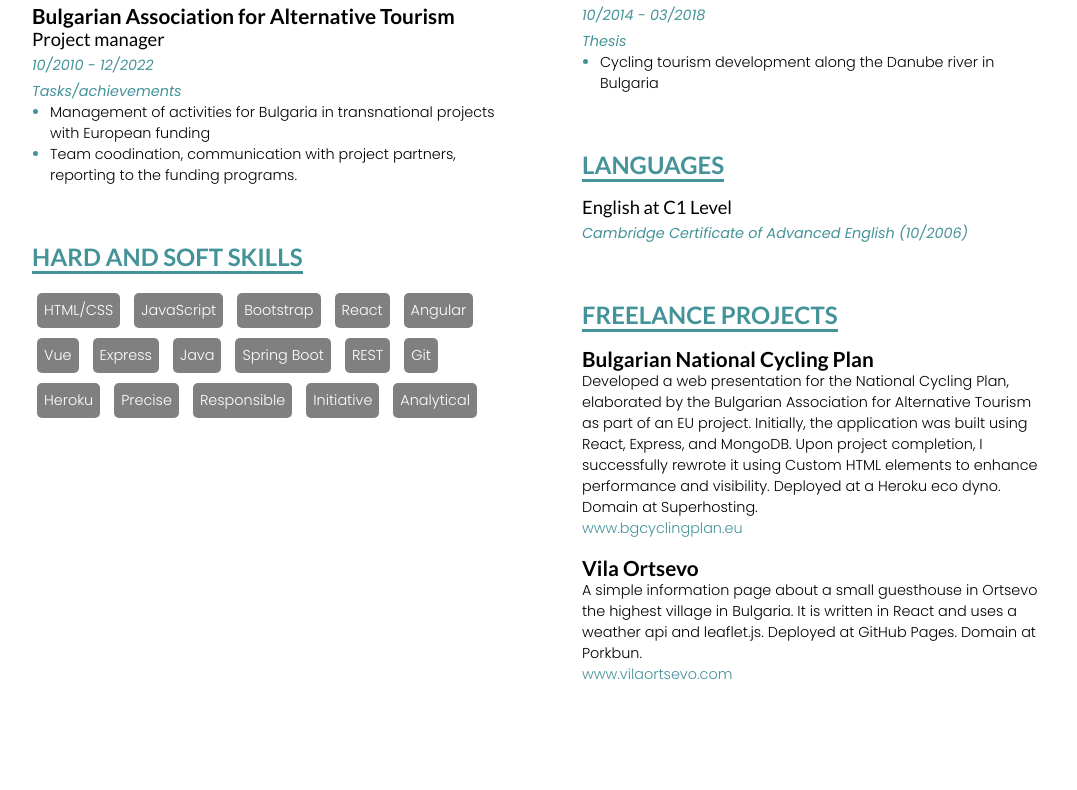
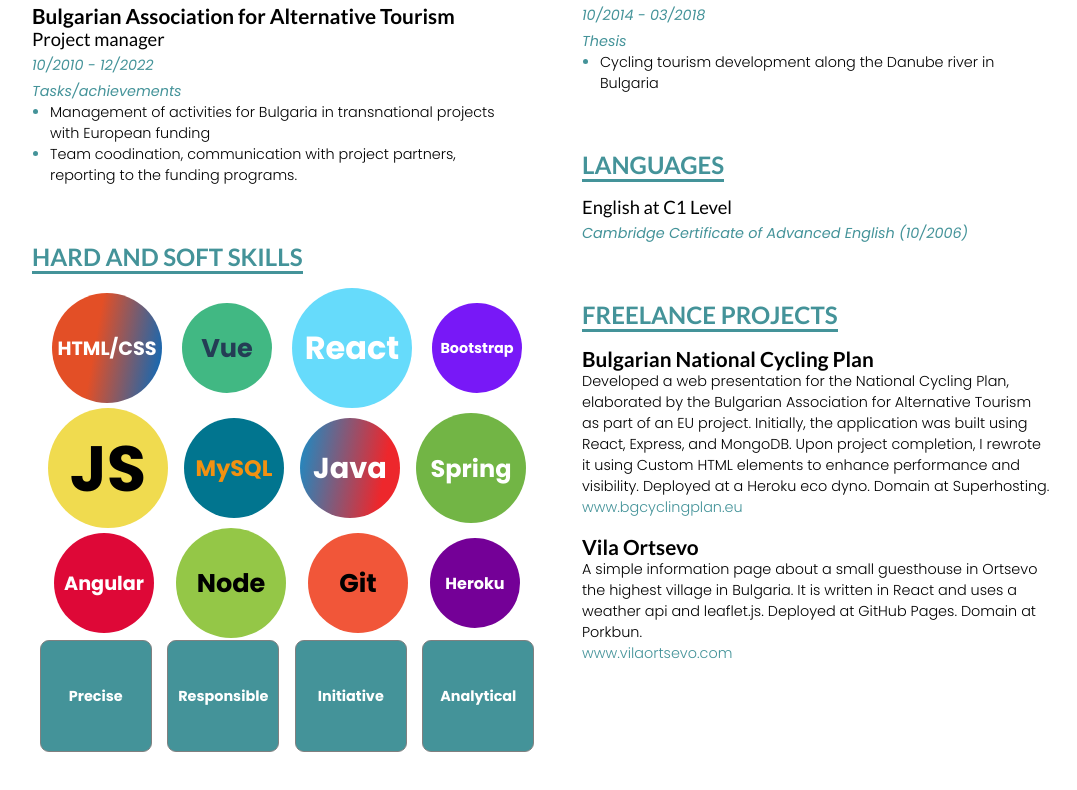
Before and after one commit to KirilKaloyanov/kirilkaloyanov.github.io, a plain HTML site: page index.html in a window 1280 px wide. Shown: the part 741-1531 px from the top of the page, without its empty margins (98-1175 px from the left). Before the commit the page ends 1462 px from the top, so only its background shows below. Drawn offline with nearby package versions, Linux system fonts and the light colour scheme.

Commit message:
skills coloring

```diff
--- a/index.html
+++ b/index.html
@@ -124,27 +124,33 @@
           </article>
         </section>
 
-        <section class="thin-padding">
+        <section class="right-padding">
           <div class="section-title lato-light">
             <span>HARD AND SOFT SKILLS</span>
           </div>
-          <article>
-            <span class="badge poppins-light">HTML/CSS</span>
-            <span class="badge poppins-light">JavaScript</span>
-            <span class="badge poppins-light">Bootstrap</span>
-            <span class="badge poppins-light">React</span>
-            <span class="badge poppins-light">Angular</span>
-            <span class="badge poppins-light">Vue</span>
-            <span class="badge poppins-light">Express</span>
-            <span class="badge poppins-light">Java</span>
-            <span class="badge poppins-light">Spring Boot</span>
-            <span class="badge poppins-light">REST</span>
-            <span class="badge poppins-light">Git</span>
-            <span class="badge poppins-light">Heroku</span>
-            <span class="badge poppins-light">Precise</span>
-            <span class="badge poppins-light">Responsible</span>
-            <span class="badge poppins-light">Initiative</span>
-            <span class="badge poppins-light">Analytical</span>
+          <article class="badge-container">
+            <div class="hard-skills">
+              <span class="badge badge-11 poppins-heavy bg-html">HTML/CSS</span>
+              <span class="badge badge-9 poppins-heavy bg-vue">Vue</span>
+              <span class="badge badge-12 poppins-heavy bg-react">React</span>
+              <span class="badge badge-9 poppins-heavy bg-bs">Bootstrap</span>
+              <span class="badge badge-12 poppins-heavy bg-js">JS</span>
+              <span class="badge badge-10 poppins-heavy bg-sql">MySQL</span>
+              <span class="badge badge-10 poppins-heavy bg-java">Java</span>
+              <span class="badge badge-11 poppins-heavy bg-spring">Spring</span>
+              <span class="badge badge-10 poppins-heavy bg-angular"
+                >Angular</span
+              >
+              <span class="badge badge-11 poppins-heavy bg-node">Node</span>
+              <span class="badge badge-10 poppins-heavy bg-git">Git</span>
+              <span class="badge badge-9 poppins-heavy bg-heroku">Heroku</span>
+            </div>
+            <div class="soft-skills">
+              <span class="badge poppins-heavy">Precise</span>
+              <span class="badge poppins-heavy">Responsible</span>
+              <span class="badge poppins-heavy">Initiative</span>
+              <span class="badge poppins-heavy">Analytical</span>
+            </div>
           </article>
         </section>
       </div>
@@ -212,10 +218,9 @@
               Developed a web presentation for the National Cycling Plan,
               elaborated by the Bulgarian Association for Alternative Tourism as
               part of an EU project. Initially, the application was built using
-              React, Express, and MongoDB. Upon project completion, I
-              successfully rewrote it using Custom HTML elements to enhance
-              performance and visibility. Deployed at a Heroku eco dyno. Domain
-              at Superhosting.
+              React, Express, and MongoDB. Upon project completion, I rewrote it
+              using Custom HTML elements to enhance performance and visibility.
+              Deployed at a Heroku eco dyno. Domain at Superhosting.
             </div>
             <a
               href="http://www.bgcyclingplan.eu"
--- a/style.css
+++ b/style.css
@@ -12,10 +12,32 @@
   font-size: 0.9rem;
 }
 
+.poppins-heavy {
+  font-family: "Poppins", sans-serif;
+  font-weight: 700;
+  font-size: 0.9rem;
+}
+
 :root {
   --cyan-color: #449399;
   --blue-color: #313c4e;
   --navy-blue: #222a33;
+  --html1: #e34f26;
+  --html2: #006bc0;
+  --js: #f0db4f;
+  --react: #66dbfb;
+  --angular: #de0837;
+  --vue1: #41b883;
+  --vue2: #243d55;
+  --node: #94c747;
+  --java-1: #158ec9;
+  --java-2: #ed272c;
+  --spring: #72b545;
+  --git: #f15639;
+  --bootstrap: #7818f7;
+  --heroku: #740097;
+  --sql1: #01758f;
+  --sql2: #f29111;
 }
 
 body {
@@ -142,6 +164,10 @@ a:hover {
   padding: 20px 40px;
 }
 
+.right-padding {
+  padding: 20px 0 20px 40px;
+}
+
 /* MAIN CONTENT */
 
 main {
@@ -232,13 +258,158 @@ article > a:visited {
   cursor: pointer;
 }
 
+.badge-container {
+  display: flex;
+  justify-content: space-around;
+}
+
+@media screen and (min-width: 1100px) {
+  .badge-container {
+    display: block;
+  }
+}
+
+@media screen and (min-width: 555px) and (max-width: 864px) {
+  .badge-container {
+    display: block;
+  }
+}
+
 .badge {
-  display: inline-block;
+  display: inline-flex;
+  justify-content: center;
+  align-items: center;
   color: white;
   background-color: grey;
-  padding: 7px;
-  margin: 5px;
-  border-radius: 5px;
+  width: 90px;
+  height: 90px;
+}
+
+.hard-skills {
+  display: flex;
+  justify-content: space-evenly;
+  align-items: center;
+  flex-wrap: wrap;
+}
+
+.hard-skills > span {
+  border-radius: 50%;
+}
+
+.soft-skills {
+  display: flex;
+  justify-content: space-around;
+}
+
+@media screen and (max-width: 555px) {
+  .soft-skills {
+    display: block;
+  }
+}
+
+@media screen and (min-width: 864px) and (max-width: 1099px) {
+  .soft-skills {
+    display: block;
+  }
+}
+
+.soft-skills > span {
+  border-radius: 8%;
+  background-color: var(--cyan-color);
+  color: white;
+  border: 1px solid grey;
+}
+
+.soft-skills > .badge {
+  width: 110px;
+  height: 110px;
+  margin: 2px auto;
+}
+
+.badge-9 {
+  width: 90px;
+  height: 90px;
+}
+
+.badge-10 {
+  width: 100px;
+  height: 100px;
+}
+
+.badge-11 {
+  width: 110px;
+  height: 110px;
+}
+
+.badge-12 {
+  width: 120px;
+  height: 120px;
+}
+
+.bg-html {
+  background: linear-gradient(100deg, var(--html1) 40%, var(--html2));
+  color: white;
+  font-size: 1.2rem;
+}
+
+.bg-js {
+  background-color: var(--js);
+  color: black;
+  font-size: 4rem;
+}
+
+.bg-react {
+  background-color: var(--react);
+  font-size: 2rem;
+}
+
+.bg-angular {
+  background-color: var(--angular);
+  font-size: 1.2rem;
+}
+
+.bg-vue {
+  background-color: var(--vue1);
+  color: var(--vue2);
+  font-size: 1.6rem;
+}
+
+.bg-node {
+  background-color: var(--node);
+  font-size: 1.6rem;
+  color: black;
+}
+
+.bg-java {
+  background: linear-gradient(100deg, var(--java-1), var(--java-2) 80%);
+  color: white;
+  font-size: 1.8rem;
+}
+
+.bg-spring {
+  background-color: var(--spring);
+  font-size: 1.5rem;
+}
+
+.bg-bs {
+  background-color: var(--bootstrap);
+}
+
+.bg-sql {
+  background-color: var(--sql1);
+  color: var(--sql2);
+  font-size: 1.4rem;
+}
+
+.bg-git {
+  background-color: var(--git);
+  color: black;
+  font-size: 1.6rem;
+}
+
+.bg-heroku {
+  background-color: var(--heroku);
+  font-size: 1rem;
 }
 
 /* DIPLOMA */
```
